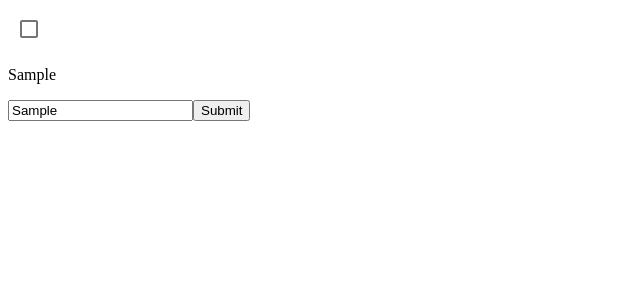
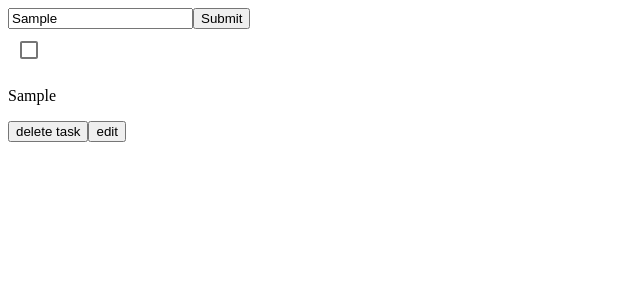
Before and after one commit to HoussemeddineSalem/React-Redux-CP, a React (Create React App) app: page / in a window 1280 px wide. Both pictures are taken after typing "Sample" into the empty fields and a click on the button "Submit". Shown: the top 300 px of the page, without its empty margins (0-640 px from the left). Built offline with nearby package versions, Linux system fonts and the light colour scheme.

Commit message:
second commit : implementing delete and edit

```diff
--- a/src/App.js
+++ b/src/App.js
@@ -9,22 +9,23 @@ import { selectTodoList } from './redux/reduxSlicer'
 
 
 export default function App() {
-const todoList = useSelector(selectTodoList);
+  const todoList = useSelector(selectTodoList);
+  //console.log(todoList)
   return (
     <div className="App">
+      <NavBar />
 
-    {todoList.map(el =>
-      {
+      {todoList.map(el => {
         return <ListTask
-        item={el.item}
-        done ={el.done}
-        id = {el.id}
-         />
+          item={el.item}
+          done={el.done}
+          id={el.id}
+        />
       }
       )}
 
 
-      <NavBar />
+
 
     </div>
   );
--- a/src/components/ListTask.js
+++ b/src/components/ListTask.js
@@ -1,9 +1,40 @@
 import React from "react";
 import Checkbox from '@material-ui/core/Checkbox';
+import { useDispatch, useSelector } from 'react-redux';
+import { deleteToDo, editToDo } from '../redux/reduxSlicer'
+import { selectTodoList } from '../redux/reduxSlicer'
+function ListTask({ item, done, id }) {
 
-function ListTask({ item , done , id }) {
+  const dispatch = useDispatch();
+  const todoList = useSelector(selectTodoList);
 
-  const handleChange =() => console.log('changes')
+  const handleChange = () => console.log('changes')
+  const handleDelete = () => {
+    dispatch(
+      deleteToDo(
+        [
+          todoList.findIndex(el => el.id === id), 1
+        ]
+      )
+    )
+  }
+  const [content, setContent] = React.useState(false)
+  console.log(content)
+
+  const allowEdit = () => setContent(!content)
+
+ console.log(content)
+  const handleEdit = (e) =>
+    dispatch(
+      editToDo(
+        [
+          todoList.findIndex(el => el.id === id),
+          1,
+          e.currentTarget.textContent
+        ]
+      )
+    )
+  //console.log(todoList.findIndex(el => el.id === id))
   return <div>
     <Checkbox
       checked={done}
@@ -11,7 +42,13 @@ function ListTask({ item , done , id }) {
       name="checkedB"
       color="primary"
     />
-  <p>{item}</p>
+    <p
+      contentEditable={`${content}`}
+      onInput={handleEdit}>
+      {item}
+      </p>
+    <button onClick={handleDelete}>delete task</button>
+    <button onClick={allowEdit}> {!content ? <span>edit</span> : <span>save edit</span> }</button>
   </div>
 
 }
--- a/src/redux/reduxSlicer.js
+++ b/src/redux/reduxSlicer.js
@@ -10,13 +10,21 @@ const reduxSlicer = createSlice({
     reducers: {
         saveToDo: (state, action) => {
             state.todoList.push(action.payload)
+        },
+        deleteToDo: (state, action) => {
+            state.todoList.splice(...action.payload)
+        },
+
+        editToDo: (state,action) => {
+            state.todoList.splice(...action.payload)
         }
-
     }
 });
 
 export const {
-    saveToDo
+    saveToDo,
+    deleteToDo,
+    editToDo
 
 } = reduxSlicer.actions;
 export const selectTodoList = state => state.todoList;
```
Lines whose indentation alone changed are shown as unchanged.
